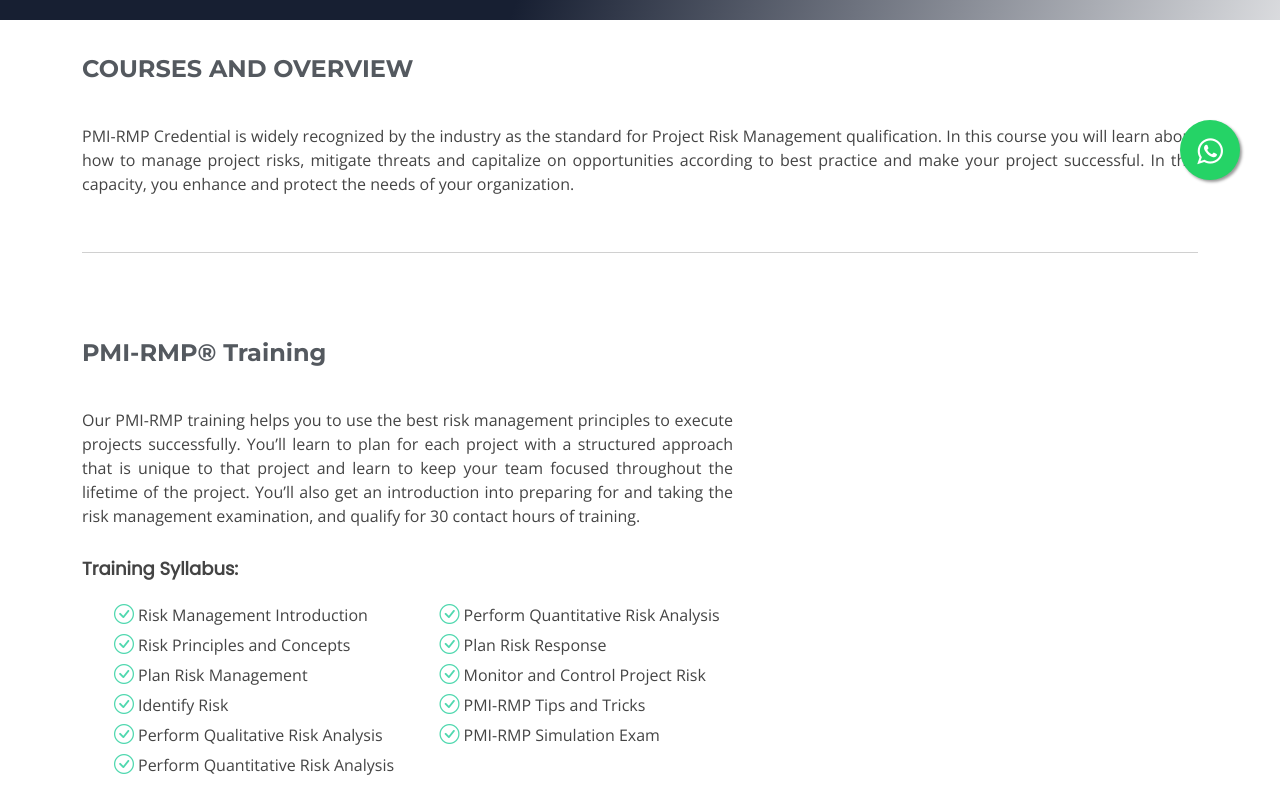
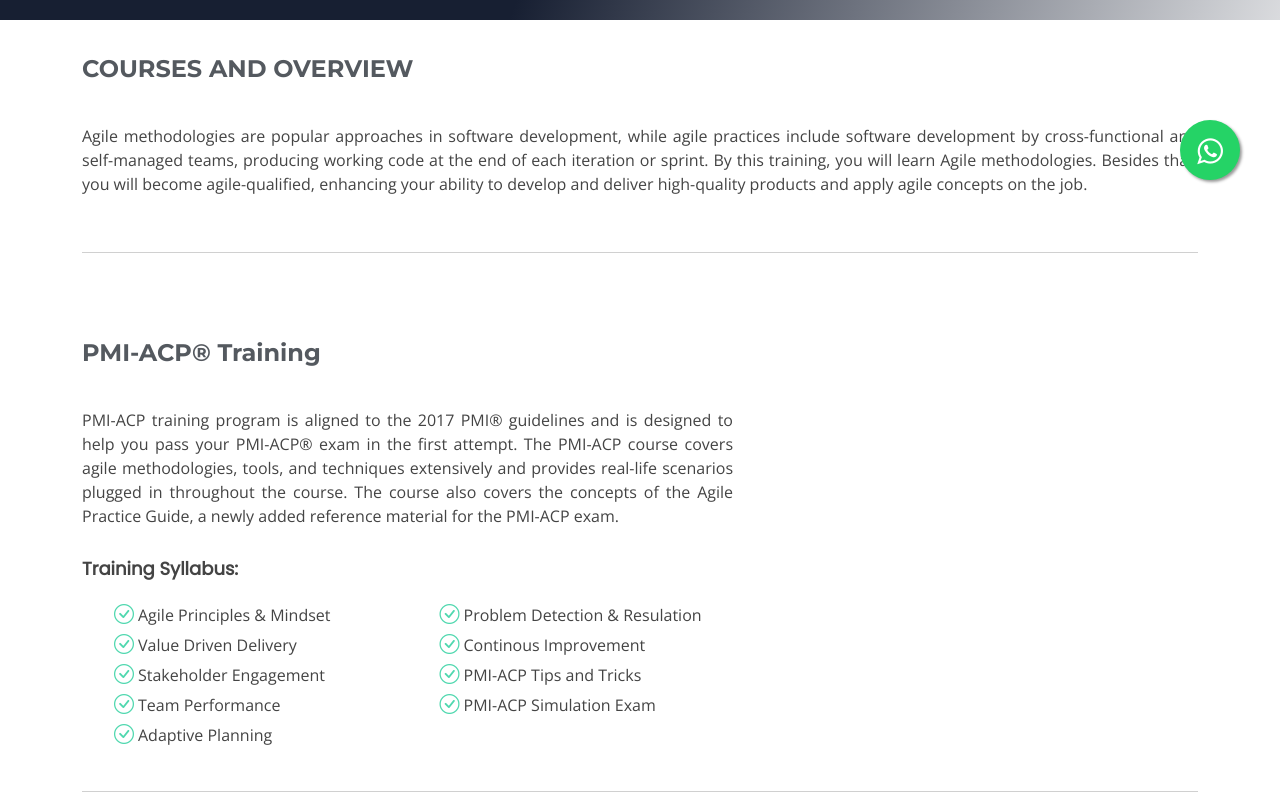
Before and after one commit to afikri/enetwoq, a React (Create React App) app: page /agile-certificate-practitioner in a window 1280 px wide. Shown: the part 540-1340 px from the top of the page. Built offline with nearby package versions, Linux system fonts and the light colour scheme; a web font is replaced by a local one.

Commit message:
Added agile certfificate practitioner page

```diff
--- a/src/pages/training/AgileCertificatePractitioner.js
+++ b/src/pages/training/AgileCertificatePractitioner.js
@@ -20,14 +20,14 @@
 
             <h1 style={{ fontFamily: "Open Sans", }}>
               <strong>
-                PMI-RMP® Certification Training Course
+                PMI-ACP® Certification Training Course
               </strong>
             </h1><br />
             <div style={{ width: "800px" }}>
               <div className="col-sm">
                 <div className="mt-5 d-flex align-items-center"
                   style={{ justifyContent: "space-between" }}>
-                  PMI Risk Management Professional (PMI-RMP®)
+                  PMI Agile Certified Practitioner (PMI-ACP®)
                   <div className="small-ratings" style={{ alignContent: "right" }}>
                     <i className="fa fa-star rating-color"></i>
                     <i className="fa fa-star rating-color"></i>
@@ -44,7 +44,7 @@
               <br />
               <div style={{ textAlign: "justify" }}>
                 <p>
-                  PMI-RMP or Project Risk Management Professional is issued by Project Management Institute (PMI), the world’s leading not-for-profit professional membership association for the project, program and portfolio management profession.
+                  PMI-ACP or Agile Certified Practitioner is issued by Project Management Institute (PMI), the world’s leading not-for-profit professional membership association for the project, program and portfolio management profession.
                 </p>
               </div>
             </div>
@@ -68,7 +68,7 @@
               <div className="col-sm" style={{ paddingBottom: "10px" }}>
                 <div style={{ textAlign: "justify", display: 'grid', gridTemplateColumns: "100%" }}>
                   <p>
-                    PMI-RMP Credential is widely recognized by the industry as the standard for Project Risk Management qualification. In this course you will learn about how to manage project risks, mitigate threats and capitalize on opportunities according to best practice and make your project successful. In this capacity, you enhance and protect the needs of your organization.
+                    Agile methodologies are popular approaches in software development, while agile practices include software development by cross-functional and self-managed teams, producing working code at the end of each iteration or sprint. By this training, you will learn Agile methodologies. Besides that, you will become agile-qualified, enhancing your ability to develop and deliver high-quality products and apply agile concepts on the job.
                   </p>
                 </div>
               </div>
@@ -89,33 +89,54 @@
               fontWeight: "700",
               position: "relative",
               paddingBottom: "20px"
-            }}>PMI-RMP® Training</h2>
+            }}>PMI-ACP® Training</h2>
 
             <div className="col-lg-7 content" style={{ textAlign: "justify" }}>
               <p>
-                Our PMI-RMP training helps you to use the best risk management principles to execute projects successfully. You’ll learn to plan for each project with a structured approach that is unique to that project and learn to keep your team focused throughout the lifetime of the project. You’ll also get an introduction into preparing for and taking the risk management examination, and qualify for 30 contact hours of training.
+                PMI-ACP training program is aligned to the 2017 PMI® guidelines and is designed to help you pass your PMI-ACP® exam in the first attempt. The PMI-ACP course covers agile methodologies, tools, and techniques extensively and provides real-life scenarios plugged in throughout the course. The course also covers the concepts of the Agile Practice Guide, a newly added reference material for the PMI-ACP exam.
               </p>
               <div className="col-sm" style={{ paddingBottom: "10px" }}>
                 <h4 style={{ fontFamily: 'Poppins', fontSize: '18px' }}><b>Training Syllabus:</b></h4>
                 <div style={{ display: 'grid', gridTemplateColumns: "50% 50%" }}>
                   <div>
                     <ul style={{ listStyle: "none" }}>
-                      <li><i style={{ fontSize: "20px", paddingRight: "4px", color: "#50d8af", fontWeight: "400", }} className="bi bi-check-circle"></i>Risk Management Introduction</li>
-                      <li><i style={{ fontSize: "20px", paddingRight: "4px", color: "#50d8af", fontWeight: "400", }} className="bi bi-check-circle"></i>Risk Principles and Concepts</li>
-                      <li><i style={{ fontSize: "20px", paddingRight: "4px", color: "#50d8af", fontWeight: "400", }} className="bi bi-check-circle"></i>Plan Risk Management</li>
-                      <li><i style={{ fontSize: "20px", paddingRight: "4px", color: "#50d8af", fontWeight: "400", }} className="bi bi-check-circle"></i>Identify Risk</li>
-                      <li><i style={{ fontSize: "20px", paddingRight: "4px", color: "#50d8af", fontWeight: "400", }} className="bi bi-check-circle"></i>Perform Qualitative Risk Analysis</li>
-                      <li><i style={{ fontSize: "20px", paddingRight: "4px", color: "#50d8af", fontWeight: "400", }} className="bi bi-check-circle"></i>Perform Quantitative Risk Analysis</li>
+                      <li><i style={{ fontSize: "20px", paddingRight: "4px", color: "#50d8af", fontWeight: "400", }} className="bi bi-check-circle"></i>
+                        Agile Principles & Mindset
 
+
+
+
+
+
+                      </li>
+                      <li><i style={{ fontSize: "20px", paddingRight: "4px", color: "#50d8af", fontWeight: "400", }} className="bi bi-check-circle"></i>
+                        Value Driven Delivery
+                      </li>
+                      <li><i style={{ fontSize: "20px", paddingRight: "4px", color: "#50d8af", fontWeight: "400", }} className="bi bi-check-circle"></i>
+                        Stakeholder Engagement
+                      </li>
+                      <li><i style={{ fontSize: "20px", paddingRight: "4px", color: "#50d8af", fontWeight: "400", }} className="bi bi-check-circle"></i>
+                        Team Performance
+                      </li>
+                      <li><i style={{ fontSize: "20px", paddingRight: "4px", color: "#50d8af", fontWeight: "400", }} className="bi bi-check-circle"></i>
+                        Adaptive Planning
+                      </li>
                     </ul>
                   </div>
                   <div>
                     <ul style={{ listStyle: "none" }}>
-                      <li><i style={{ fontSize: "20px", paddingRight: "4px", color: "#50d8af", fontWeight: "400", }} className="bi bi-check-circle"></i>Perform Quantitative Risk Analysis</li>
-                      <li><i style={{ fontSize: "20px", paddingRight: "4px", color: "#50d8af", fontWeight: "400", }} className="bi bi-check-circle"></i>Plan Risk Response</li>
-                      <li><i style={{ fontSize: "20px", paddingRight: "4px", color: "#50d8af", fontWeight: "400", }} className="bi bi-check-circle"></i>Monitor and Control Project Risk</li>
-                      <li><i style={{ fontSize: "20px", paddingRight: "4px", color: "#50d8af", fontWeight: "400", }} className="bi bi-check-circle"></i>PMI-RMP Tips and Tricks</li>
-                      <li><i style={{ fontSize: "20px", paddingRight: "4px", color: "#50d8af", fontWeight: "400", }} className="bi bi-check-circle"></i>PMI-RMP Simulation Exam</li>
+                      <li><i style={{ fontSize: "20px", paddingRight: "4px", color: "#50d8af", fontWeight: "400", }} className="bi bi-check-circle"></i>
+                        Problem Detection & Resulation
+                      </li>
+                      <li><i style={{ fontSize: "20px", paddingRight: "4px", color: "#50d8af", fontWeight: "400", }} className="bi bi-check-circle"></i>
+                        Continous Improvement
+                      </li>
+                      <li><i style={{ fontSize: "20px", paddingRight: "4px", color: "#50d8af", fontWeight: "400", }} className="bi bi-check-circle"></i>
+                        PMI-ACP Tips and Tricks
+                      </li>
+                      <li><i style={{ fontSize: "20px", paddingRight: "4px", color: "#50d8af", fontWeight: "400", }} className="bi bi-check-circle"></i>
+                        PMI-ACP Simulation Exam
+                      </li>
                     </ul>
                   </div>
                 </div>
```
